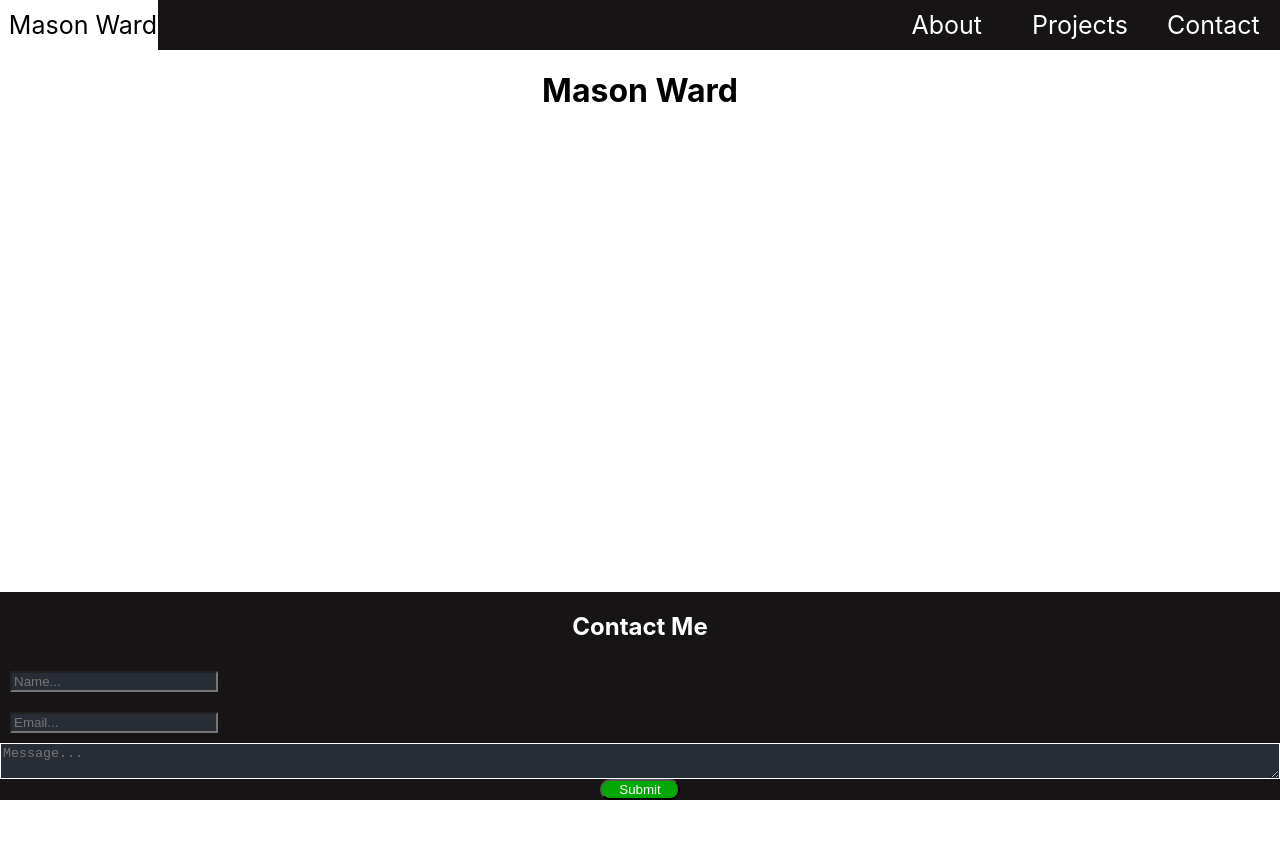
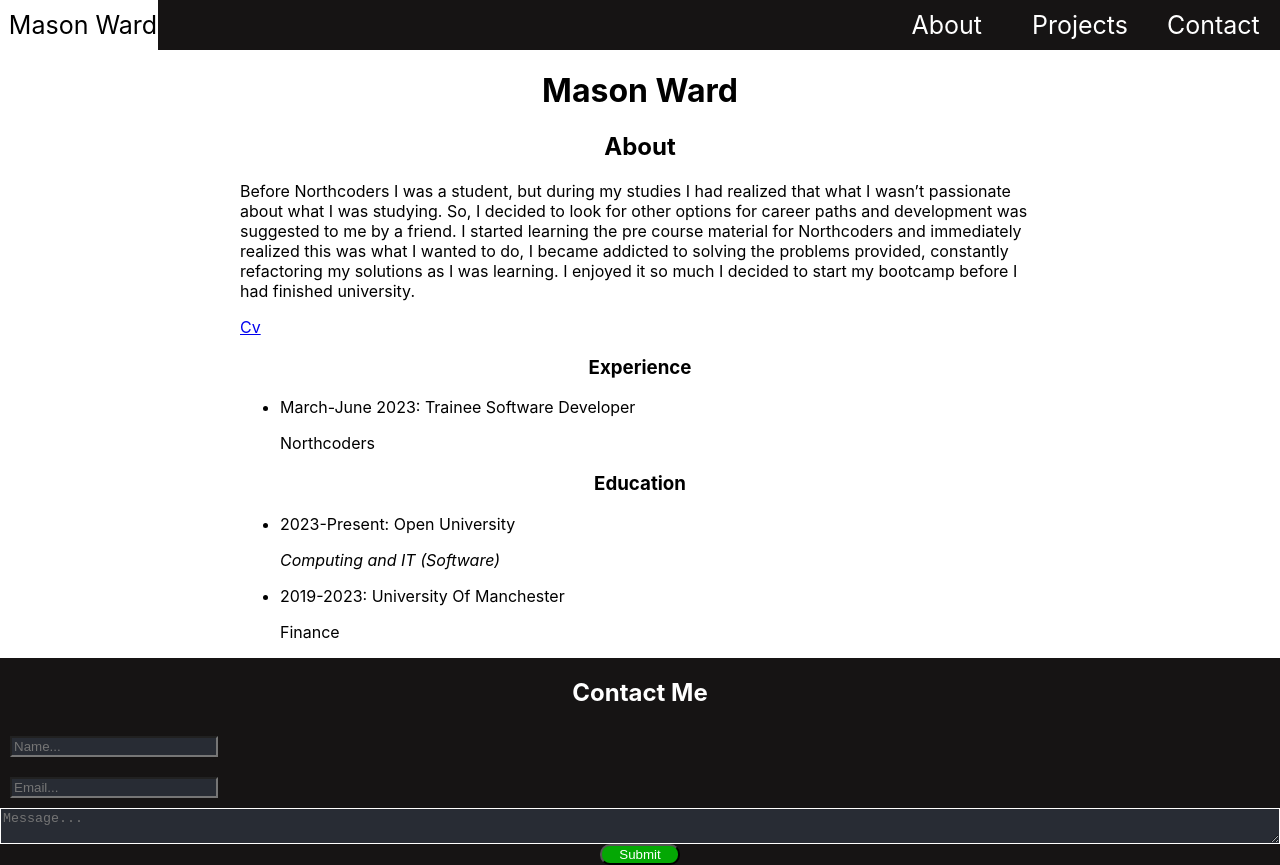
Before and after one commit to Masonward99/Portfolio-website, a React (Create React App) app: page / in a window 1280 px wide. Before the commit the page ends 800 px from the top, so only its background shows below. Built offline with nearby package versions, Linux system fonts and the light colour scheme.

Commit message:
about section added

```diff
--- a/src/App.css
+++ b/src/App.css
@@ -97,3 +97,12 @@ html {
   background-color: white;
   color: black;
 }
+.App-Main {
+  max-width: 800px;
+  margin: auto;
+  margin-top: 0px;
+  text-align: left;
+}
+h1, h2, h3 {
+  text-align: center;
+}
--- a/src/App.js
+++ b/src/App.js
@@ -5,11 +5,47 @@ import Header from './pages/Header';
 function App() {
   return (
     <div className="App">
-      <Header/>
-      <main className='App-Main'>
+      <Header />
+      <main className="App-Main">
         <h1>Mason Ward</h1>
+        <section href="about">
+          <h2>About</h2>
+          <p>
+            Before Northcoders I was a student, but during my studies I had
+            realized that what I wasn’t passionate about what I was studying.
+            So, I decided to look for other options for career paths and
+            development was suggested to me by a friend. I started learning the
+            pre course material for Northcoders and immediately realized this
+            was what I wanted to do, I became addicted to solving the problems
+            provided, constantly refactoring my solutions as I was learning. I
+            enjoyed it so much I decided to start my bootcamp before I had
+            finished university.
+          </p>
+          <a href="/src/assets/MasonWardCV.pdf"><p>Cv</p></a>
+          <h3>Experience</h3>
+          <ul>
+            <li>
+              <p>March-June 2023: Trainee Software Developer</p>
+              <p>Northcoders</p>
+            </li>
+          </ul>
+          <h3>Education</h3>
+          <ul>
+            <li>
+              <p>2023-Present: Open University</p>
+              <p>
+                <i>Computing and IT (Software)</i>
+              </p>
+              <ul></ul>
+            </li>
+            <li>
+              <p>2019-2023: University Of Manchester</p>
+              <p>Finance</p>
+            </li>
+          </ul>
+        </section>
       </main>
-      <Footer/>
+      <Footer />
     </div>
   );
 }
--- a/src/pages/Header.jsx
+++ b/src/pages/Header.jsx
@@ -14,7 +14,6 @@ function Header(){
               <div>Contact</div>
             </a>
           </li>
-
         </ul>
       </header>
     );
```
Also changed, not shown: 1 other file (tests, documents, lock files or other folders).
